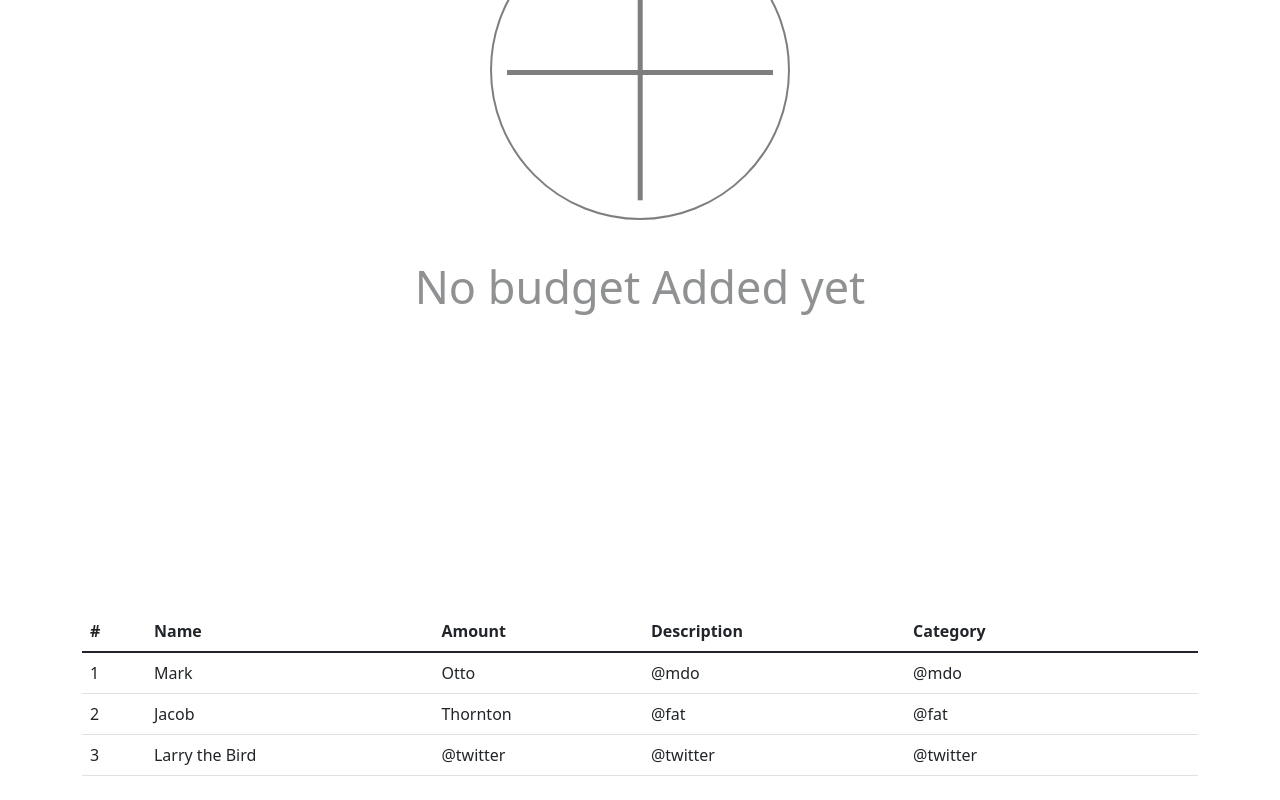
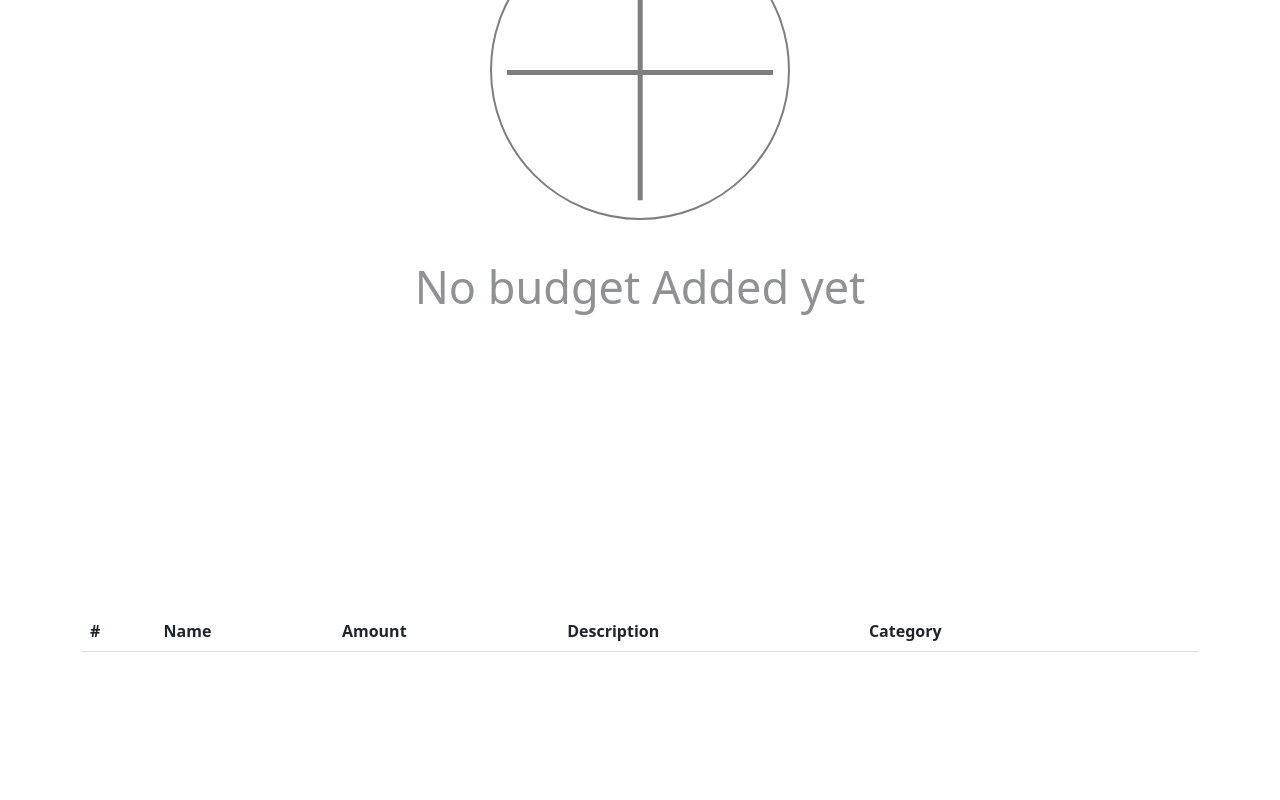
Before and after one commit to DanielOmehe/react-bootstrap-budget-app, a Next.js app: page / in a window 1280 px wide. Shown: the part 233-1033 px from the top of the page. After the commit the page ends 909 px from the top, so only its background shows below. Built offline with nearby package versions, Linux system fonts and the light colour scheme.

Commit message:
Write logic to add and delete expenses

```diff
--- a/components/budget/ACTIONS.js
+++ b/components/budget/ACTIONS.js
@@ -1,6 +1,8 @@
 export const ACTIONS = {
     ADD_BUDGET: 'add-budget',
+    ADD_EXPENSE: 'add-expenses',
     DELETE_BUDGET: 'delete-budget',
+    DELETE_EXPENSE: 'delete-expense',
     OPEN_FORM: 'open-form',
     OPEN_EXPENSE_FORM: 'open-expense-form',
     CLOSE_FORM: 'close-form',
--- a/components/budget/addBudgetForm.js
+++ b/components/budget/addBudgetForm.js
@@ -3,43 +3,54 @@ import Button from "react-bootstrap/Button";
 import Cancel from "./cancel";
 import { useContext } from "react";
 import { BudgetContext } from "../../pages";
+import Modal from "react-bootstrap/Modal";
 
-const AddBudgetForm =()=>{
-  const { state, ACTIONS, dispatch, handleChange } = useContext(BudgetContext);
+const AddBudgetForm = () => {
+  const { state, ACTIONS, dispatch, handleChange, handleClose } =
+    useContext(BudgetContext);
 
-  const addBudget =()=>{
-    dispatch({ type: ACTIONS.ADD_BUDGET, payload: { name: state.budget, amount: state.budgetAmount }});
-  }
-
+  const addBudget = () => {
+    dispatch({
+      type: ACTIONS.ADD_BUDGET,
+      payload: { name: state.budget, amount: state.budgetAmount },
+    });
+  };
 
   return (
     <>
-      <div className="shadow p-5 mb-lg-5 add-budget-form">
-        <Cancel type={ACTIONS.CLOSE_FORM} />
-        <Form className="mb-3">
+      <Modal
+        show={state.isOpen}
+        onHide={() => handleClose(ACTIONS.CLOSE_FORM)}
+        className=" mb-5 "
+      >
+        <div className="w-100">
+          <Form className="mb-3 p-4">
             <Form.Group className="mb-3">
               <Form.Label>Name</Form.Label>
-            <Form.Control type="text" name='budget' placeholder="enter budget" value={state.budget} onChange={(e) => handleChange(e)} />
+              <Form.Control
+                type="text"
+                name="budget"
+                placeholder="enter budget"
+                value={state.budget}
+                onChange={(e) => handleChange(e)}
+              />
             </Form.Group>
             <Form.Group className="mb-3">
               <Form.Label>Amount</Form.Label>
-            <Form.Control type="number" name='budgetAmount' placeholder="enter budget amount" value={state.budgetAmount} onChange={(e) => handleChange(e)} />
+              <Form.Control
+                type="number"
+                name="budgetAmount"
+                placeholder="enter budget amount"
+                value={state.budgetAmount}
+                onChange={(e) => handleChange(e)}
+              />
             </Form.Group>
-          <Button variant="primary mb-3" onClick={addBudget}>Add Budget</Button>
+            <Button variant="primary mb-3" onClick={addBudget}>
+              Add Budget
+            </Button>
           </Form>
         </div>
-      <style jsx>{`
-        .add-budget-form {
-            width: 700px;
-            height: 400px;
-            margin-left: 12rem;
-            z-index: 2;
-            position: absolute;
-            background: #fff;
-            top: ${state.isOpen === false ? '-100%' : '20%'};
-            transition: all .5s linear;
-        }
-      `}</style>
+      </Modal>
     </>
   );
 };
--- a/components/budget/addExpensesForm.js
+++ b/components/budget/addExpensesForm.js
@@ -1,55 +1,80 @@
 import Form from "react-bootstrap/Form";
+import Modal from "react-bootstrap/Modal";
 import Button from "react-bootstrap/Button";
 import Cancel from "./cancel";
 import { useContext } from "react";
 import { BudgetContext } from "../../pages";
 
-const expenses = ['Electricity', 'Education', 'Transportation', 'Internet', 'Charity', 'Feeding', 'Electricity', 'Utilites']
+const expenses = [
+  "Choose Category",
+  "Entertainment",
+  "Education",
+  "Transportation",
+  "Internet",
+  "Charity",
+  "Feeding",
+  "Electricity",
+  "Utilites",
+];
 
-const AddExpensesForm =()=>{
-  const { state, ACTIONS, dispatch, handleChange } = useContext(BudgetContext);
+const AddExpensesForm = () => {
+  const { state, ACTIONS, dispatch, handleChange, handleClose } =
+    useContext(BudgetContext);
 
+  const addExpense =()=>{
+    dispatch({ type: ACTIONS.ADD_EXPENSE, payload: { name: state.expense, amount: state.amount, category: state.category, desc: state.desc } })
+    console.log(state.expenses);
+  }
   return (
     <>
-      <div className="w-50 shadow p-5 mb-lg-5 add-expense-form">
-        <Cancel type={ACTIONS.CLOSE_EXPENSE_FORM} />
-        <Form className="mb-3">
+      <Modal
+        show={state.open}
+        onHide={() => handleClose(ACTIONS.CLOSE_EXPENSE_FORM)}
+      >
+        <div className="w-100">
+          <Form className="mb-3 p-4">
             <Form.Group className="mb-3">
               <Form.Label>Name</Form.Label>
-            <Form.Control type="text" name='expense' placeholder="enter budget" value={state.expense} onChange={(e) => handleChange(e)} />
+              <Form.Control
+                type="text"
+                name="expense"
+                placeholder="enter expense"
+                value={state.expense ? state.expense : ''}
+                onChange={(e) => handleChange(e)}
+              />
             </Form.Group>
             <Form.Group className="mb-3">
               <Form.Label>Amount</Form.Label>
-            <Form.Control type="number" name='amount' placeholder="enter budget amount" value={state.amount} onChange={(e) => handleChange(e)} />
+              <Form.Control
+                type="number"
+                name="amount"
+                placeholder="enter expense amount"
+                value={state.amount ? state.amount : ''}
+                onChange={(e) => handleChange(e)}
+              />
             </Form.Group>
             <Form.Group className="mb-3">
               <Form.Label>Description</Form.Label>
-            <Form.Control type="text" placeholder="enter budget description" name='desc' value={state.desc} onChange={(e) => handleChange(e)} />
+              <Form.Control
+                type="text"
+                placeholder="enter expense description"
+                name="desc"
+                value={state.desc ? state.desc : ''}
+                onChange={(e) => handleChange(e)}
+              />
             </Form.Group>
             <Form.Group className="mb-3">
               <Form.Label>Amount</Form.Label>
-            <Form.Select>
-              <option selected disabled>choose category</option>
-              {expenses.map((expense)=>(
-                <option>{expense}</option>
+              <Form.Select name='category' onChange={(e)=>handleChange(e)}>
+                {expenses.map((expense, id) => (
+                  <option key={id} value={expense}>{expense}</option>
                 ))}
               </Form.Select>
             </Form.Group>
-          <Button variant="primary mb-3">Add expense</Button>
+            <Button variant="primary mb-3" onClick={addExpense}>Add expense</Button>
           </Form>
         </div>
-      <style jsx>{`
-        .add-expense-form {
-            width: 700px;
-            margin-left: 12rem;
-            z-index: 2;
-            position: absolute;
-            background: #fff;
-            top: 10%;
-            left: ${state.open === false ? '-100%' : '10%'};
-            transition: all .5s linear;
-        }
-      `}</style>
+      </Modal>
     </>
   );
 };
--- /dev/null
+++ b/components/budget/expense.js
@@ -0,0 +1,25 @@
+import { currencyFormatter } from '../../utils';
+import {BsFillTrashFill} from 'react-icons/bs'
+import Button from 'react-bootstrap/Button'
+import { useContext } from 'react'
+import { BudgetContext } from '../../pages';
+
+const Expense =({expense, pos})=>{
+    const { ACTIONS, dispatch } = useContext(BudgetContext)
+    return(
+        <tr key={expense.id}>
+        <td>{pos + 1}</td>
+        <td>{expense.name}</td>
+        <td>{currencyFormatter.format(expense.amount)}</td>
+        <td>{expense.desc}</td>
+        <td>{expense.category}</td>
+        <td>
+            <Button variant='light' onClick={() => dispatch({ type: ACTIONS.DELETE_EXPENSE, payload: { id: expense.id } })}>
+                <BsFillTrashFill />
+            </Button>
+        </td>
+      </tr>
+    )
+}
+
+export default Expense
--- a/components/budget/index.js
+++ b/components/budget/index.js
@@ -7,10 +7,11 @@ import { BudgetContext } from "../../pages";
 import Backdrop from "./backdrop";
 import Placeholder from "./placeholder";
 import Table from "react-bootstrap/Table";
-import AddExpensesForm from './addExpensesForm'
+import AddExpensesForm from "./addExpensesForm";
+import Expense from './expense';
 
 const Budget = () => {
-  const { state, ACTIONS, dispatch } = useContext(BudgetContext);
+  const { state, ACTIONS, dispatch, handleShow } = useContext(BudgetContext);
 
   return (
     <>
@@ -22,11 +23,16 @@ const Budget = () => {
           <h1 className="me-auto">Budgets</h1>
           <Button
             variant="primary"
-            onClick={() => dispatch({ type: ACTIONS.OPEN_FORM })}
+            onClick={() => handleShow(ACTIONS.OPEN_FORM)}
           >
             New Budget
           </Button>
-          <Button variant="outline-primary" onClick={()=> dispatch({ type: ACTIONS.OPEN_EXPENSE_FORM })} >New Expense</Button>
+          <Button
+            variant="outline-primary"
+            onClick={() => handleShow(ACTIONS.OPEN_EXPENSE_FORM)}
+          >
+            New Expense
+          </Button>
         </Stack>
         {state.budgets.length === 0 && <Placeholder />}
         <div className="budgets-container">
@@ -55,33 +61,9 @@ const Budget = () => {
               </tr>
             </thead>
             <tbody>
-              <tr>
-                <td>1</td>
-                <td>Mark</td>
-                <td>Otto</td>
-                <td>@mdo</td>
-                <td>@mdo</td>
-                <td></td>
-                <td></td>
-              </tr>
-              <tr>
-                <td>2</td>
-                <td>Jacob</td>
-                <td>Thornton</td>
-                <td>@fat</td>
-                <td>@fat</td>
-                <td></td>
-                <td></td>
-              </tr>
-              <tr>
-                <td>3</td>
-                <td>Larry the Bird</td>
-                <td>@twitter</td>
-                <td>@twitter</td>
-                <td>@twitter</td>
-                <td></td>
-                <td></td>
-              </tr>
+              {state.expenses.map((expense, id) => (
+                <Expense expense={expense} pos={id} />
+              ))}
             </tbody>
           </Table>
         </div>
@@ -95,7 +77,7 @@ const Budget = () => {
           min-height: 200px;
         }
 
-        .expenses-container{
+        .expenses-container {
           margin-top: 40px;
         }
       `}</style>
--- a/components/budget/reducer.js
+++ b/components/budget/reducer.js
@@ -55,6 +55,25 @@ export function reducer(state, {type, field, payload}){
                 ...state,
                 [field]: payload.value
             }
+        case ACTIONS.ADD_EXPENSE:
+            return {
+                ...state,
+                expenses: [
+                    ...state.expenses,
+                    {
+                        id: generateId(),
+                        name: payload.name,
+                        amount: payload.amount,
+                        category: payload.category,
+                        desc: payload.desc,
+                    }
+                ]
+            }
+        case ACTIONS.DELETE_EXPENSE:
+            return {
+                ...state,
+                expenses: state.expenses.filter(expense => expense.id !== payload.id)
+            }
         default:
             return state
     }
--- a/package.json
+++ b/package.json
@@ -12,6 +12,7 @@
     "react": "^18.2.0",
     "react-bootstrap": "^2.7.4",
     "react-dom": "^18.2.0",
+    "react-icons": "^4.8.0",
     "uuid": "^9.0.0"
   }
 }
--- a/pages/index.js
+++ b/pages/index.js
@@ -25,12 +25,15 @@ const BudgetTracker = () => {
     })
   }
 
-  const closeForm =(type)=>{
-    dispatch({ type: type })
+  const handleShow = (type)=>{
+    dispatch({ type })
+  }
+  const handleClose = (type)=>{
+    dispatch({ type })
   }
   return (
     <>
-      <BudgetContext.Provider value={{ state, ACTIONS, dispatch, handleChange, closeForm }}>
+      <BudgetContext.Provider value={{ state, ACTIONS, dispatch, handleChange, handleShow, handleClose  }}>
         <Budget />
       </BudgetContext.Provider>
     </>
```
Also changed, not shown: 2 other files (tests, documents, lock files or other folders). Lines whose indentation alone changed are shown as unchanged.
